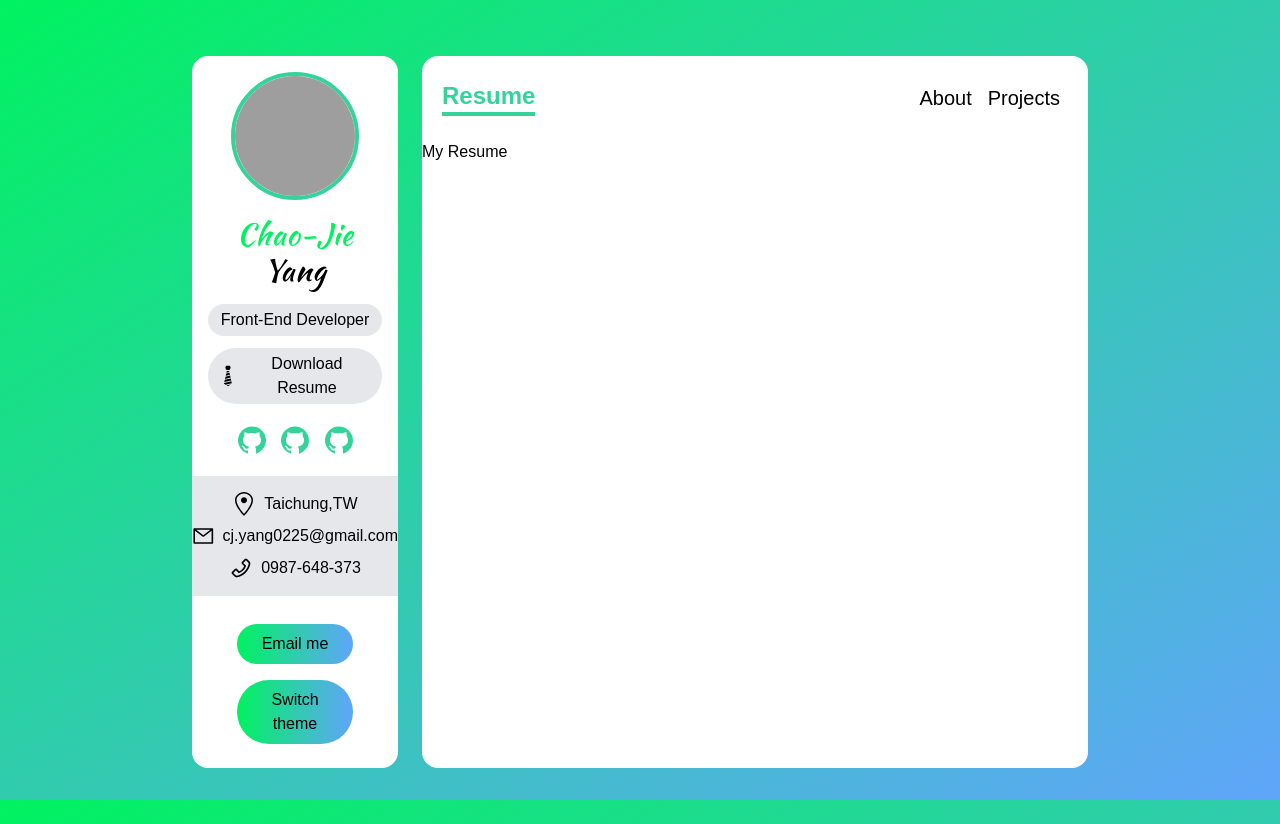
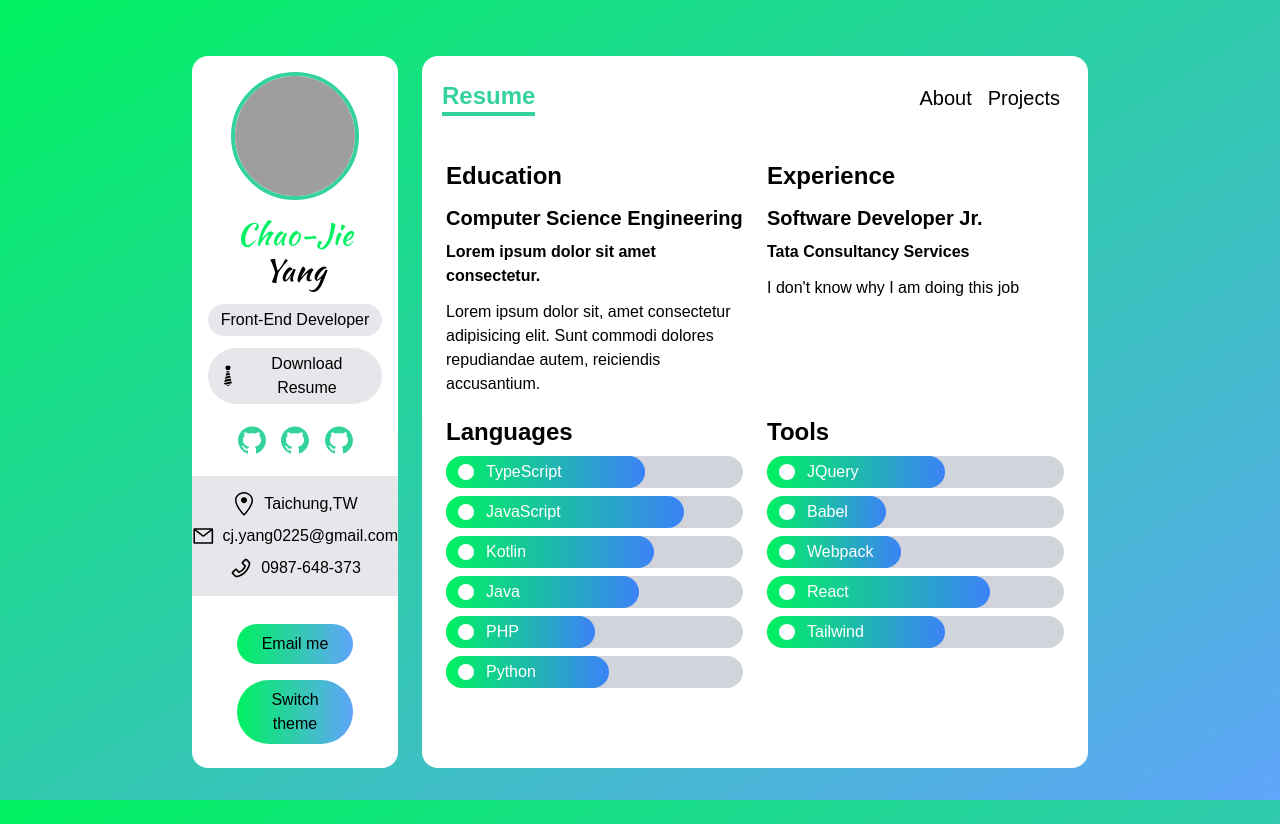
Before and after one commit to CJ-Yang0225/portfolio, a Next.js app: page /resume in a window 1280 px wide. Built offline with nearby package versions, Linux system fonts and the light colour scheme; grey boxes are pictures that could not be loaded.

Commit message:
feat: add resume page and related data

```diff
--- /dev/null
+++ b/components/BarChart.tsx
@@ -0,0 +1,17 @@
+import React from "react";
+import { Skills } from "../data";
+
+const BarChart: React.FC<Skills> = ({ Icon, name, level }) => {
+  return (
+    <div className="my-2 text-white bg-gray-300 rounded-full">
+      <div
+        className="flex items-center px-3 py-1 rounded-full bg-gradient-to-r from-green to-blue-500"
+        style={{ width: level }}>
+        <Icon className="mr-3" />
+        {name}
+      </div>
+    </div>
+  );
+};
+
+export default BarChart;
--- a/data/skills.ts
+++ b/data/skills.ts
@@ -1,43 +1,63 @@
-import { RiComputerLine } from "react-icons/ri";
-import { FaServer } from "react-icons/fa";
-import { AiOutlineAntDesign, AiOutlineApi } from "react-icons/ai";
-import { MdDeveloperMode } from "react-icons/md";
+import { BsCircleFill } from "react-icons/bs";
 import { Skills } from ".";
 
-export const skills: Skills[] = [
+export const languages: Skills[] = [
   {
-    Icon: RiComputerLine,
-    title: "Frontend Development",
-    about:
-      "I can build a beautiful and scalable SPA using <b> HTML</b>,<b>CSS</b>   and <b>React.js</b> ",
+    Icon: BsCircleFill,
+    name: "TypeScript",
+    level: "67%",
   },
   {
-    Icon: FaServer,
-    title: "Backend  Development",
-    about:
-      "handle database, server, api using <b>Express </b> & other popular frameworks",
+    Icon: BsCircleFill,
+    name: "JavaScript",
+    level: "80%",
   },
   {
-    Icon: AiOutlineApi,
-    title: "API Development",
-    about:
-      "I can develop robust  REST API using <b>django-rest-api</b>  & <b>Node API</b> ",
+    Icon: BsCircleFill,
+    name: "Kotlin",
+    level: "70%",
   },
   {
-    Icon: MdDeveloperMode,
-    title: "Competitive Coder",
-    about: "a daily problem solver in <b>HackerRank</b>  and <b>Leet Code</b> ",
+    Icon: BsCircleFill,
+    name: "Java",
+    level: "65%",
   },
   {
-    Icon: AiOutlineAntDesign,
-    title: "UI/UX designer",
-    about:
-      "stunning user interface designer using <b>Figma</b>  and  <b>Framer</b> ",
+    Icon: BsCircleFill,
+    name: "PHP",
+    level: "50%",
   },
   {
-    Icon: RiComputerLine,
-    title: "Whatever",
-    about:
-      "Lorem ipsum dolor sit amet consectetur adipisicing elit. Hic quis minima autem!",
+    Icon: BsCircleFill,
+    name: "Python",
+    level: "55%",
   },
 ];
+
+export const tools: Skills[] = [
+  {
+    Icon: BsCircleFill,
+    name: "JQuery",
+    level: "60%",
+  },
+  {
+    Icon: BsCircleFill,
+    name: "Babel",
+    level: "40%",
+  },
+  {
+    Icon: BsCircleFill,
+    name: "Webpack",
+    level: "45%",
+  },
+  {
+    Icon: BsCircleFill,
+    name: "React",
+    level: "75%",
+  },
+  {
+    Icon: BsCircleFill,
+    name: "Tailwind",
+    level: "60%",
+  },
+];
--- a/pages/resume.tsx
+++ b/pages/resume.tsx
@@ -1,11 +1,51 @@
-import React from 'react'
+import React from "react";
+import BarChart from "../components/BarChart";
+import { languages, tools } from "../data/skills";
 
 const resume = () => {
   return (
-    <div>
-      My Resume
-    </div>
-  )
-}
+    <main className="px-6 py-2">
+      <section className="grid gap-6 md:grid-cols-2">
+        <article>
+          <h5 className="my-3 text-2xl font-bold">Education</h5>
+          <div>
+            <h5 className="my-2 text-xl font-bold">
+              Computer Science Engineering
+            </h5>
+            <p className="font-semibold">
+              Lorem ipsum dolor sit amet consectetur.
+            </p>
+            <p className="my-3">
+              Lorem ipsum dolor sit, amet consectetur adipisicing elit. Sunt
+              commodi dolores repudiandae autem, reiciendis accusantium.
+            </p>
+          </div>
+        </article>
+        <article>
+          <h5 className="my-3 text-2xl font-bold">Experience</h5>
+          <div className="">
+            <h5 className="my-2 text-xl font-bold">Software Developer Jr.</h5>
+            <p className="font-semibold">Tata Consultancy Services</p>
+            <p className="my-3">I don't know why I am doing this job</p>
+          </div>
+        </article>
+      </section>
+      <section className="grid gap-6 md:grid-cols-2">
+        <article>
+          <h5 className="my-2 text-2xl font-bold">Languages</h5>
+          {languages.map(({ Icon, name, level }) => (
+            <BarChart Icon={Icon} name={name} level={level} />
+          ))}
+        </article>
+        <article>
+          <h5 className="my-2 text-2xl font-bold">Tools</h5>
+          {tools.map(({ Icon, name, level }) => (
+            <BarChart Icon={Icon} name={name} level={level} />
+          ))}
+        </article>
+      </section>
+    </main>
+  );
+};
 
-export default resume
+export default resume;
```
Also changed, not shown: data/index.ts (+8 -2 lines).
